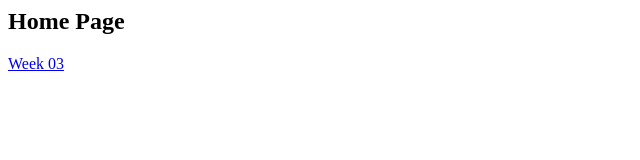
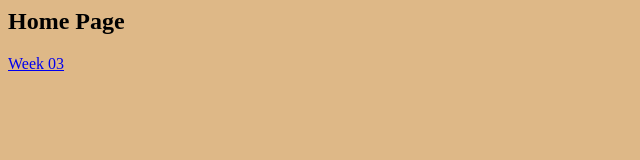
Before and after one commit to Ruiqi0124/Ruiqi0124.github.io, a plain HTML site: page index.html in a window 1280 px wide. Shown: the whole page, without its empty margins (0-640 px from the left). Drawn offline with Linux system fonts and the light colour scheme.

Commit message:
.\index.html

```diff
--- a/index.html
+++ b/index.html
@@ -1,6 +1,6 @@
 <html>
     <head>
-    <body>
+    <body style="background: burlywood;">
         <h2>Home Page</h2>
         <a href="week03/index.html">Week 03</a>
     </body>
```
